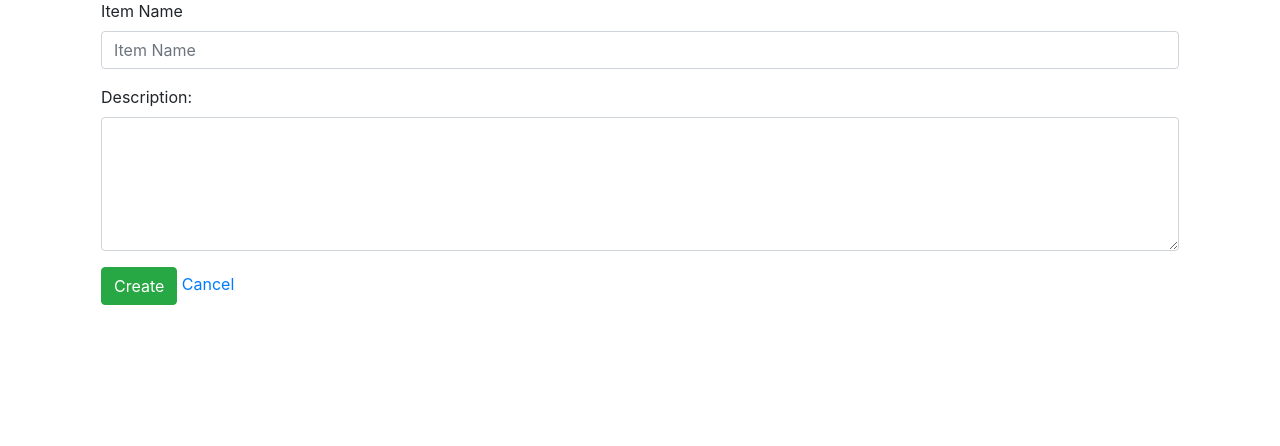
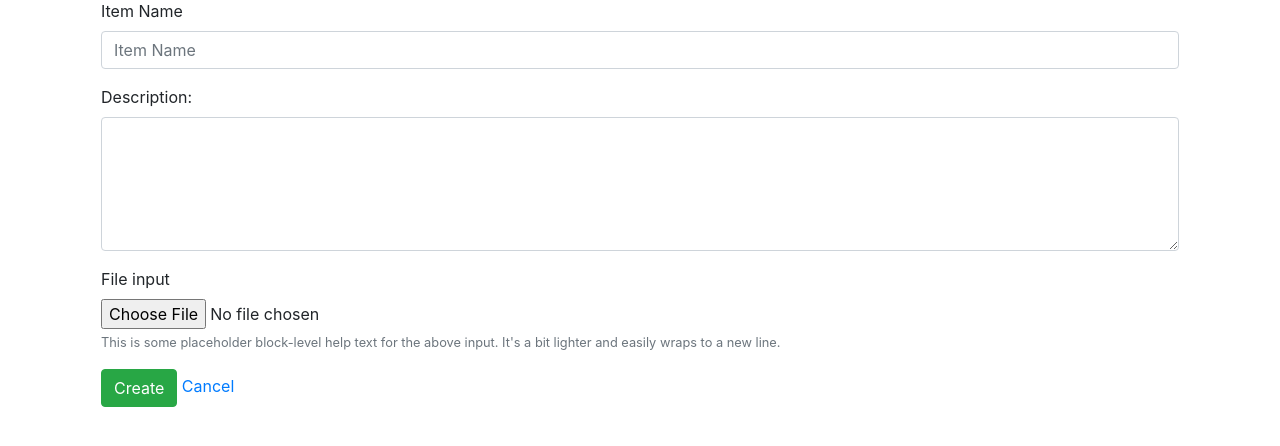
Before and after one commit to mka281/item-catalog, a Flask app: template templates/newItem.html in a window 1280 px wide. Shown: the part 152-598 px from the top of the page. Run offline with Flask 2, Linux system fonts and the light colour scheme; the template is opened without the code that fills it, so the values that code supplies are empty; some libraries are stand-ins or nearby versions.

Commit message:
Save image with new item

```diff
--- a/application.py
+++ b/application.py
@@ -19,14 +19,23 @@ import requests
 from flask import jsonify
 # import for login_required decorator
 from functools import wraps
+# imports for image upload
+import os
+from werkzeug.utils import secure_filename
 
-# Instantiate flask app
-app = Flask(__name__)
+
+# Variables for image upload
+UPLOAD_FOLDER = './static/img'
+ALLOWED_EXTENSIONS = set(['txt', 'pdf', 'png', 'jpg', 'jpeg', 'gif'])
 
 # GConnect configuration
 CLIENT_ID = json.loads(
     open('client_secrets.json', 'r').read())['web']['client_id']
 APPLICATION_NAME = "Item Catalog"
+
+# Instantiate flask app
+app = Flask(__name__)
+app.config['UPLOAD_FOLDER'] = UPLOAD_FOLDER
 
 # Connect to DB
 engine = create_engine('sqlite:///itemcatalog.db',
@@ -60,6 +69,7 @@ def getUserID(email):
     except:
         return None
 
+
 # Create login_required decorator for add-edit-delete routes
 def login_required(f):
     @wraps(f)
@@ -71,6 +81,11 @@ def login_required(f):
             return redirect(url_for('showLogin'))
     return wrap
 
+
+# Helper function for image upload
+def allowed_file(filename):
+    return '.' in filename and \
+           filename.rsplit('.', 1)[1].lower() in ALLOWED_EXTENSIONS
 
 # ------------ #
 # -- Routes -- #
@@ -298,8 +313,15 @@ def showItemList(category_id):
 def addItem(category_id):
     category = session.query(Category).filter_by(id=category_id).one()
     if request.method == 'POST':
+        # Get a secure filename and save the file into img folder
+        file = request.files['file']
+        if file and allowed_file(file.filename):
+            filename = secure_filename(file.filename)
+            file.save(os.path.join(app.config['UPLOAD_FOLDER'], filename))
+        # Save item to DB and redirect
         newItem = CategoryItem(name=request.form['name'],
                                description=request.form['description'],
+                               image=UPLOAD_FOLDER+'/'+filename,
                                category_id=category_id)
         session.add(newItem)
         session.commit()
--- a/database_setup.py
+++ b/database_setup.py
@@ -41,6 +41,7 @@ class CategoryItem(Base):
     id = Column(Integer, primary_key=True)
     name = Column(String(80), nullable=False)
     description = Column(String(250))
+    image = (Column(String(250)))
     category_id = Column(Integer, ForeignKey('category.id'))
     category = relationship(Category)
     user_id = Column(Integer, ForeignKey('user.id'))
--- a/templates/newItem.html
+++ b/templates/newItem.html
@@ -5,7 +5,7 @@
 <h2>Add new item to {{ category.name }}</h2>
 <hr>
 
-<form class="m-3" action="{{ url_for('addItem', category_id=category.id) }}" method="POST">
+<form class="m-3" action="{{ url_for('addItem', category_id=category.id) }}" method="POST" enctype=multipart/form-data>
   <div class="form-group">
     <label for="categoryName">Item Name</label>
     <input type="text" name="name" class="form-control" id="categoryName" placeholder="Item Name">
@@ -14,6 +14,11 @@
     <label for="description">Description:</label>
     <textarea name="description" class="form-control" rows="5" id="description"></textarea>
   </div>
+  <div class="form-group">
+    <label for="inputFile">File input</label>
+    <input type=file name="file" class="form-control-file" id="inputFile" aria-describedby="fileHelp">
+    <small id="fileHelp" class="form-text text-muted">This is some placeholder block-level help text for the above input. It's a bit lighter and easily wraps to a new line.</small>
+  </div>
   <button type="submit" class="btn btn-success">Create</button>
   <a href='{{url_for('showItemList', category_id=category.id )}}'>Cancel</a>
 </form>
```
Lines whose indentation alone changed are shown as unchanged.
